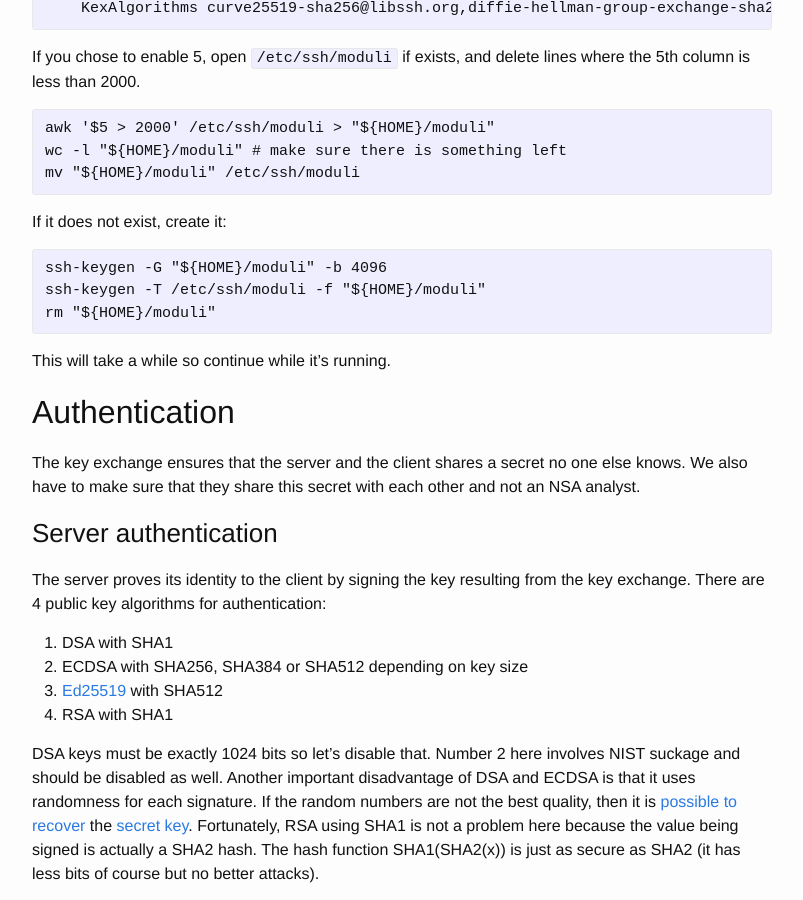
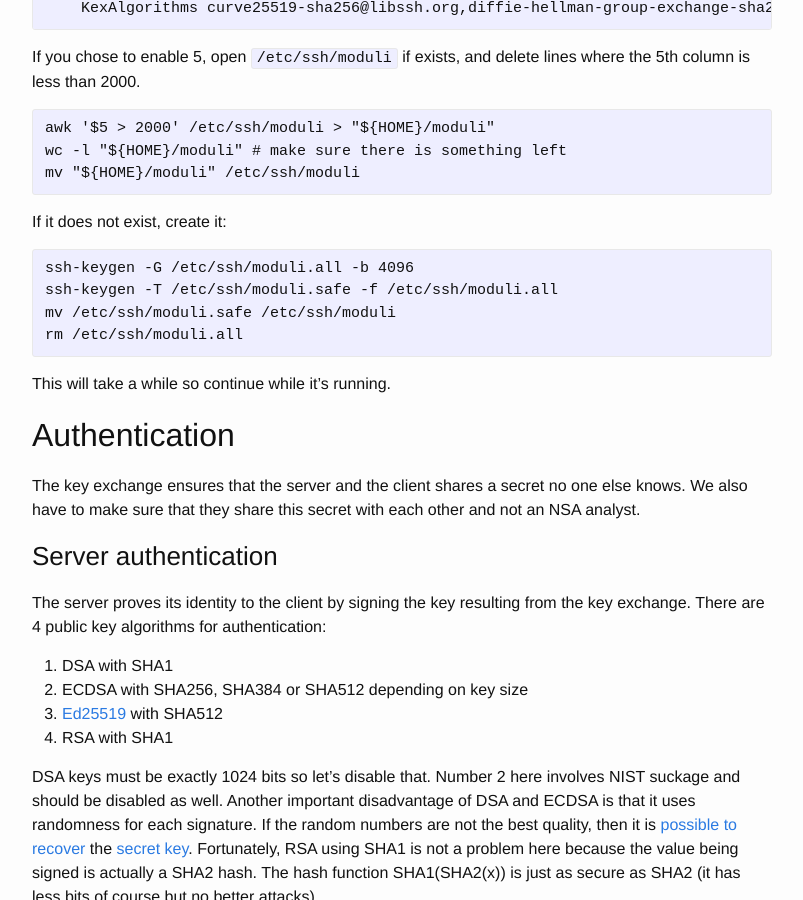
Before and after one commit to stribika/stribika.github.io, a Jekyll site: the page built from _posts/2015-01-04-secure-secure-shell.md, in a window 1280 px wide and 900 px high, scrolled down 2212 px. Shown: the whole window, without its empty margins (238-1041 px from the left). Built offline with Jekyll 4.4.1, drawn with Linux system fonts in a browser that asks for light colours.

Commit message:
ssh-keygen appends to its output file. https://github.com/stribika/stribika.github.io/issues/35

```diff
--- a/_posts/2015-01-04-secure-secure-shell.md
+++ b/_posts/2015-01-04-secure-secure-shell.md
@@ -107,9 +107,10 @@ mv "${HOME}/moduli" /etc/ssh/moduli</code></pre>
 
 If it does not exist, create it:
 
-<pre><code id="server-moduli">ssh-keygen -G "${HOME}/moduli" -b 4096
-ssh-keygen -T /etc/ssh/moduli -f "${HOME}/moduli"
-rm "${HOME}/moduli"</code></pre>
+<pre><code id="server-moduli">ssh-keygen -G /etc/ssh/moduli.all -b 4096
+ssh-keygen -T /etc/ssh/moduli.safe -f /etc/ssh/moduli.all
+mv /etc/ssh/moduli.safe /etc/ssh/moduli
+rm /etc/ssh/moduli.all</code></pre>
 
 This will take a while so continue while it's running.
 
```
